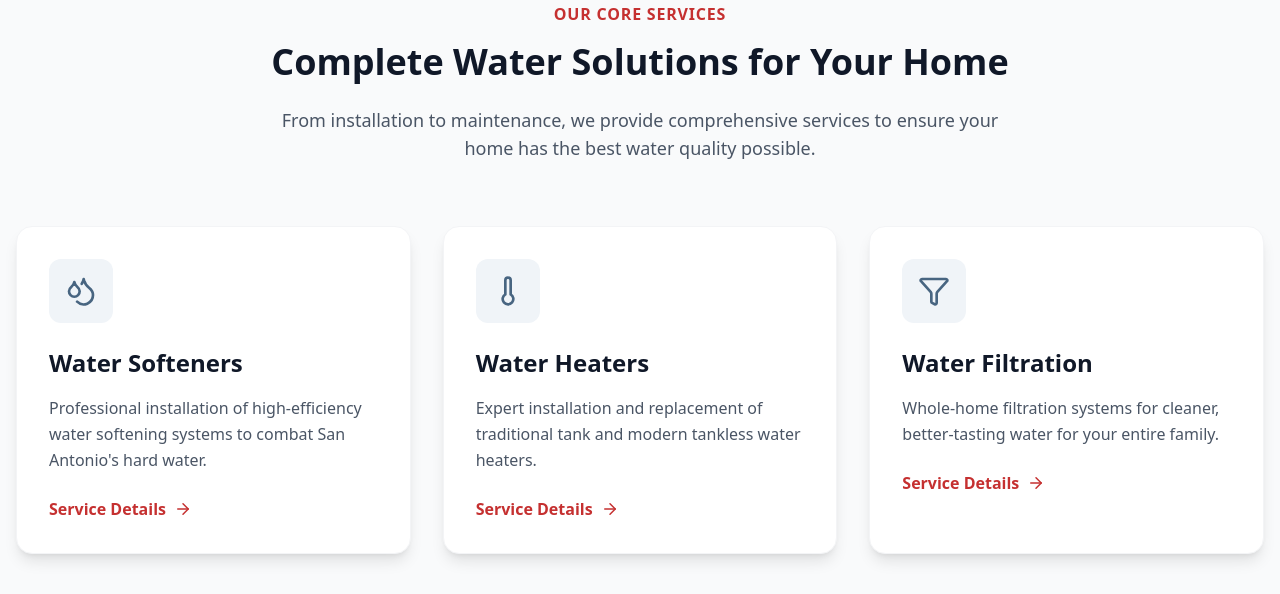
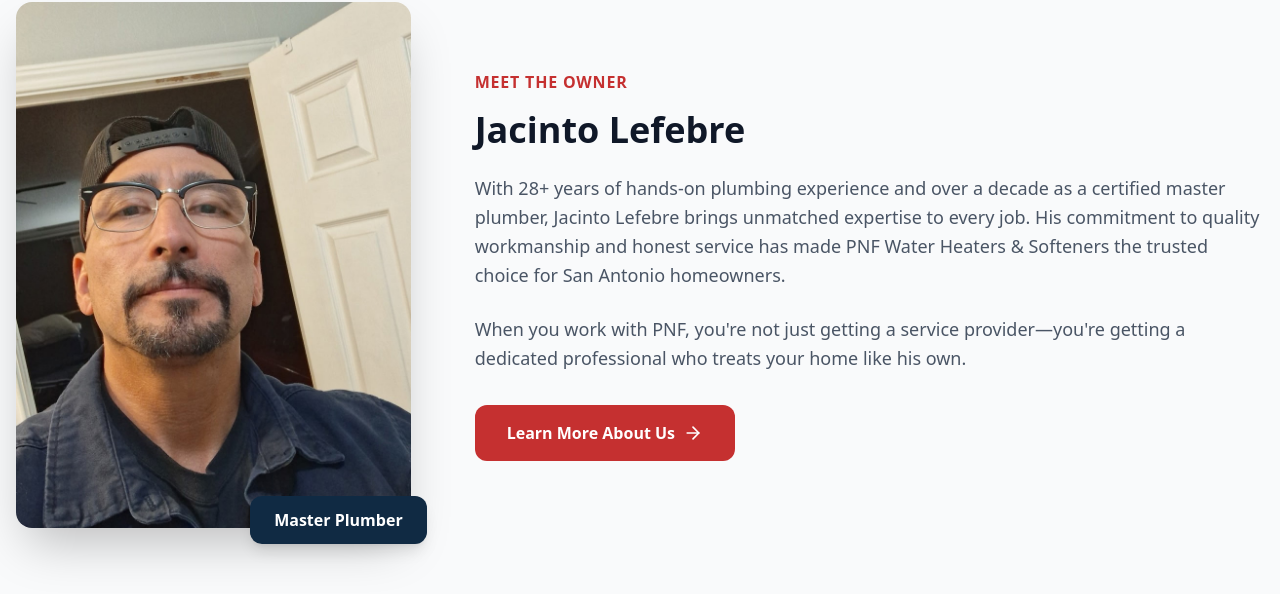
Before and after one commit to trishmarie002-art/water-softener-, a React (Vite) app: page / in a window 1280 px wide. Shown: the part 1498-2092 px from the top of the page. Built offline with nearby package versions, Linux system fonts and the light colour scheme.

Commit message:
feat: add Jacinto's photo to Home and About pages
Include "Meet the Owner" section on Home and update "Our Story" on About.

```diff
--- a/src/pages/About.tsx
+++ b/src/pages/About.tsx
@@ -41,18 +41,23 @@ const About = () => {
         <div className="container mx-auto px-4">
           <div className="flex flex-col lg:flex-row items-center gap-16">
             <div className="lg:w-1/2">
-              <img
-                src="https://hebbkx1anhila5yf.public.blob.vercel-storage.com/2026-03-24%20%281%29-IuygaLd5EPfrCEPoqTS9z6mkARM4ST.webp"
-                alt="PNF plumbing installation work"
-                className="rounded-2xl shadow-2xl"
-                referrerPolicy="no-referrer"
-              />
+              <div className="relative">
+                <img
+                  src="/images/jacinto-lefebre.jpg"
+                  alt="Jacinto Lefebre, Owner and Master Plumber"
+                  className="rounded-2xl shadow-2xl w-full object-cover"
+                />
+                <div className="absolute -bottom-4 -right-4 bg-pnf-red-600 text-white px-6 py-4 rounded-xl shadow-lg">
+                  <p className="text-2xl font-bold">28+</p>
+                  <p className="text-sm uppercase tracking-wider">Years Experience</p>
+                </div>
+              </div>
             </div>
             <div className="lg:w-1/2">
-              <h2 className="text-pnf-red-600 font-bold uppercase tracking-wider mb-4">Our Story</h2>
-              <h3 className="text-3xl md:text-4xl font-bold text-gray-900 mb-6">28+ Years of Plumbing Excellence</h3>
+              <h2 className="text-pnf-red-600 font-bold uppercase tracking-wider mb-4">Meet the Owner</h2>
+              <h3 className="text-3xl md:text-4xl font-bold text-gray-900 mb-6">Jacinto Lefebre, Master Plumber</h3>
               <p className="text-lg text-gray-600 mb-6 leading-relaxed">
-                Led by owner Jacinto Lefebre, a master plumber with over 10 years of master certification and 28+ years of hands-on experience, {COMPANY_NAME} has grown into San Antonio&apos;s premier water system service provider.
+                With over 28 years of hands-on plumbing experience and more than a decade as a certified master plumber, Jacinto Lefebre has built {COMPANY_NAME} into San Antonio&apos;s premier water system service provider.
               </p>
               <p className="text-lg text-gray-600 mb-8 leading-relaxed">
                 Jacinto understands the unique challenges of San Antonio&apos;s hard water. His dedication to quality craftsmanship and honest service has built a reputation that speaks for itself. We don&apos;t just install systems; we build lasting relationships based on trust and exceptional service.
--- a/src/pages/Home.tsx
+++ b/src/pages/Home.tsx
@@ -69,10 +69,56 @@ const Home = () => {
                 />
               </motion.div>
               <div className="absolute -bottom-6 -left-6 bg-pnf-red-600 text-white p-8 rounded-2xl shadow-xl hidden md:block">
-                <p className="text-4xl font-bold mb-1">15+</p>
+                <p className="text-4xl font-bold mb-1">28+</p>
                 <p className="text-sm font-medium uppercase tracking-widest">Years of Excellence</p>
               </div>
             </div>
+          </div>
+        </div>
+      </section>
+
+      {/* Meet the Owner */}
+      <section className="py-20 bg-gray-50">
+        <div className="container mx-auto px-4">
+          <div className="flex flex-col lg:flex-row items-center gap-16">
+            <motion.div
+              initial={{ opacity: 0, x: -20 }}
+              whileInView={{ opacity: 1, x: 0 }}
+              viewport={{ once: true }}
+              className="lg:w-1/3"
+            >
+              <div className="relative">
+                <img
+                  src="/images/jacinto-lefebre.jpg"
+                  alt="Jacinto Lefebre, Owner of PNF Water Heaters & Softeners"
+                  className="rounded-2xl shadow-2xl w-full object-cover"
+                />
+                <div className="absolute -bottom-4 -right-4 bg-navy-900 text-white px-6 py-3 rounded-xl shadow-lg">
+                  <p className="font-bold">Master Plumber</p>
+                </div>
+              </div>
+            </motion.div>
+            <motion.div
+              initial={{ opacity: 0, x: 20 }}
+              whileInView={{ opacity: 1, x: 0 }}
+              viewport={{ once: true }}
+              className="lg:w-2/3"
+            >
+              <h2 className="text-pnf-red-600 font-bold uppercase tracking-wider mb-4">Meet the Owner</h2>
+              <h3 className="text-3xl md:text-4xl font-bold text-gray-900 mb-6">Jacinto Lefebre</h3>
+              <p className="text-lg text-gray-600 mb-6 leading-relaxed">
+                With 28+ years of hands-on plumbing experience and over a decade as a certified master plumber, Jacinto Lefebre brings unmatched expertise to every job. His commitment to quality workmanship and honest service has made PNF Water Heaters & Softeners the trusted choice for San Antonio homeowners.
+              </p>
+              <p className="text-lg text-gray-600 mb-8 leading-relaxed">
+                When you work with PNF, you&apos;re not just getting a service provider—you&apos;re getting a dedicated professional who treats your home like his own.
+              </p>
+              <Link
+                to="/about"
+                className="inline-flex items-center gap-2 bg-pnf-red-600 hover:bg-pnf-red-700 text-white px-8 py-4 rounded-xl font-bold transition-all"
+              >
+                Learn More About Us <ArrowRight size={20} />
+              </Link>
+            </motion.div>
           </div>
         </div>
       </section>
```
Also changed, not shown: public/images/jacinto-lefebre.jpg (added).
